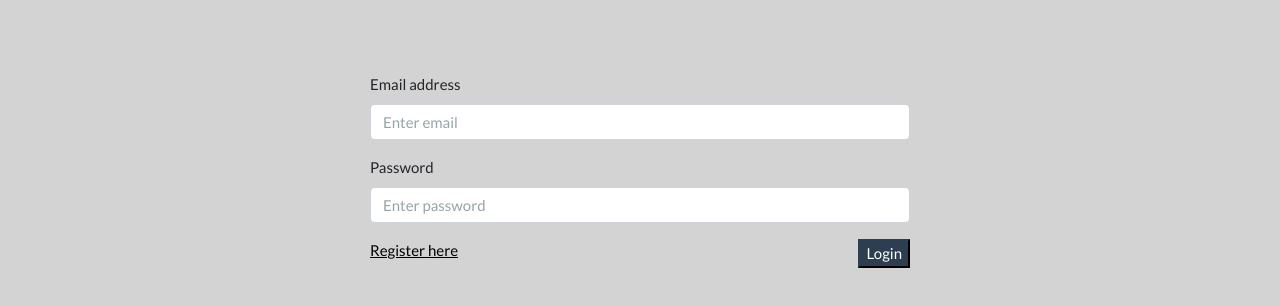
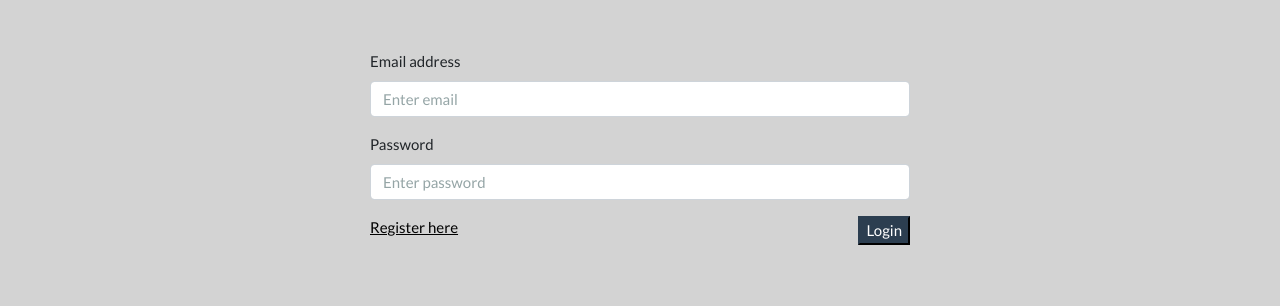
Before and after one commit to AnderskdKnudsen/FilterBoardgame, a website: page public/index.html in a window 1280 px wide. Shown: the part 206-512 px from the top of the page. Drawn offline with Linux system fonts and the light colour scheme.

Commit message:
last for today

```diff
--- a/public/styles/index.css
+++ b/public/styles/index.css
@@ -1,5 +1,5 @@
 .login {
-    margin-top: 6%;
+    margin-top: 4%;
 }
 
 .register-link {
```
